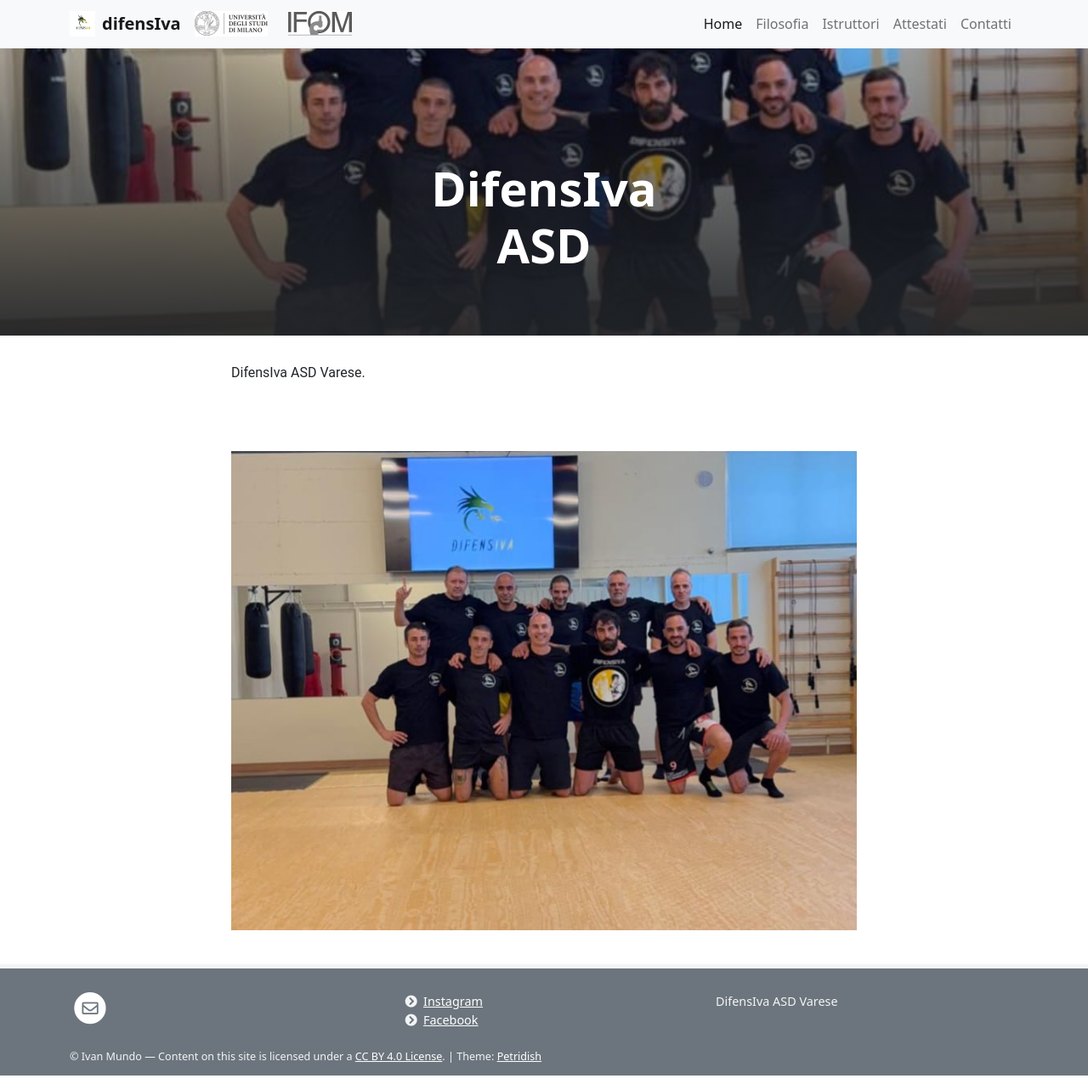
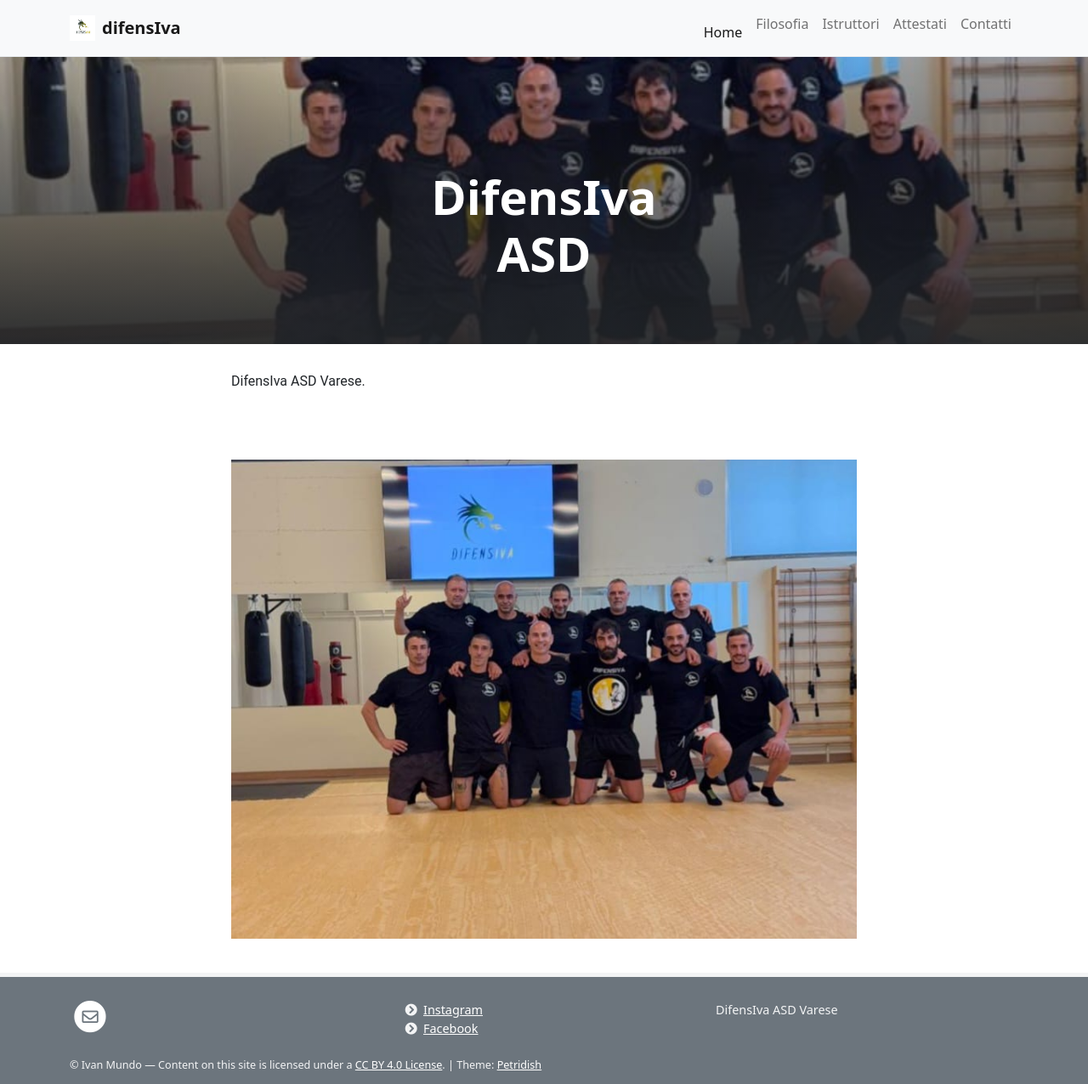
Before and after one commit to difensiva-varese/difensiva, a Jekyll site: the page built from pages/home.md, in a window 1280 px wide. Shown: the whole page at 85% size. Built offline with Jekyll 4.4.1, drawn with Linux system fonts in a browser that asks for light colours.

Commit message:
Update navbar.html

```diff
--- a/_includes/navbar.html
+++ b/_includes/navbar.html
@@ -9,24 +9,7 @@
         <img src="{{ site.logo | relative_url }}" class="me-2">
       {% endif %}
       {{ site.title }}
-    </a>
-    <!-- LOGO HERE
-    <a href="https://www.unimi.it/en"  target="_blank">
-    <img src="images/logoUNIMI60grey.png" width="86" height="30">
-    </a>
-    <a>
-    <img src="images/bianco.png" width="10" height="30">
-    </a>
-    <a href="https://www.ifom.eu/en"  target="_blank">
-    <img src="images/logoIFOM60grey.png" width="75" height="30">
-    </a>
-    -->
-     <a class="navbar-brand d-flex align-items-center" href="https://www.unimi.it/en"  target="_blank">
-        <img src="/images/logoUNIMI60grey.png" class="me-2">
-     </a>
-     <a class="navbar-brand d-flex align-items-center" href="https://www.ifom.eu/en" target="_blank">
-        <img src="/images/logoIFOM60grey.png" class="me-2">
-     </a>
+
     {% if site.data.navigation %}
       <button class="navbar-toggler" type="button" data-bs-toggle="collapse" data-bs-target="#navbar-menu">
         Menu <i class="fas fa-bars"></i>
```
